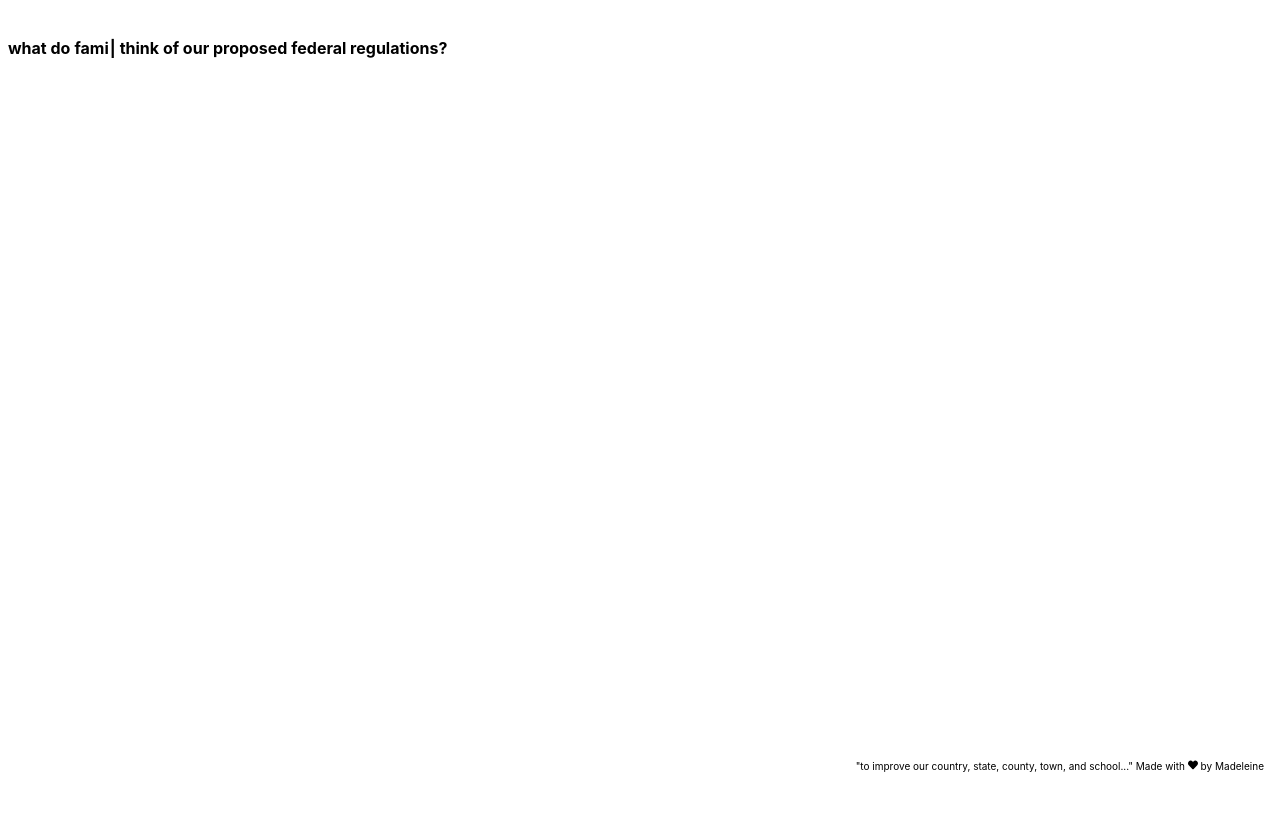
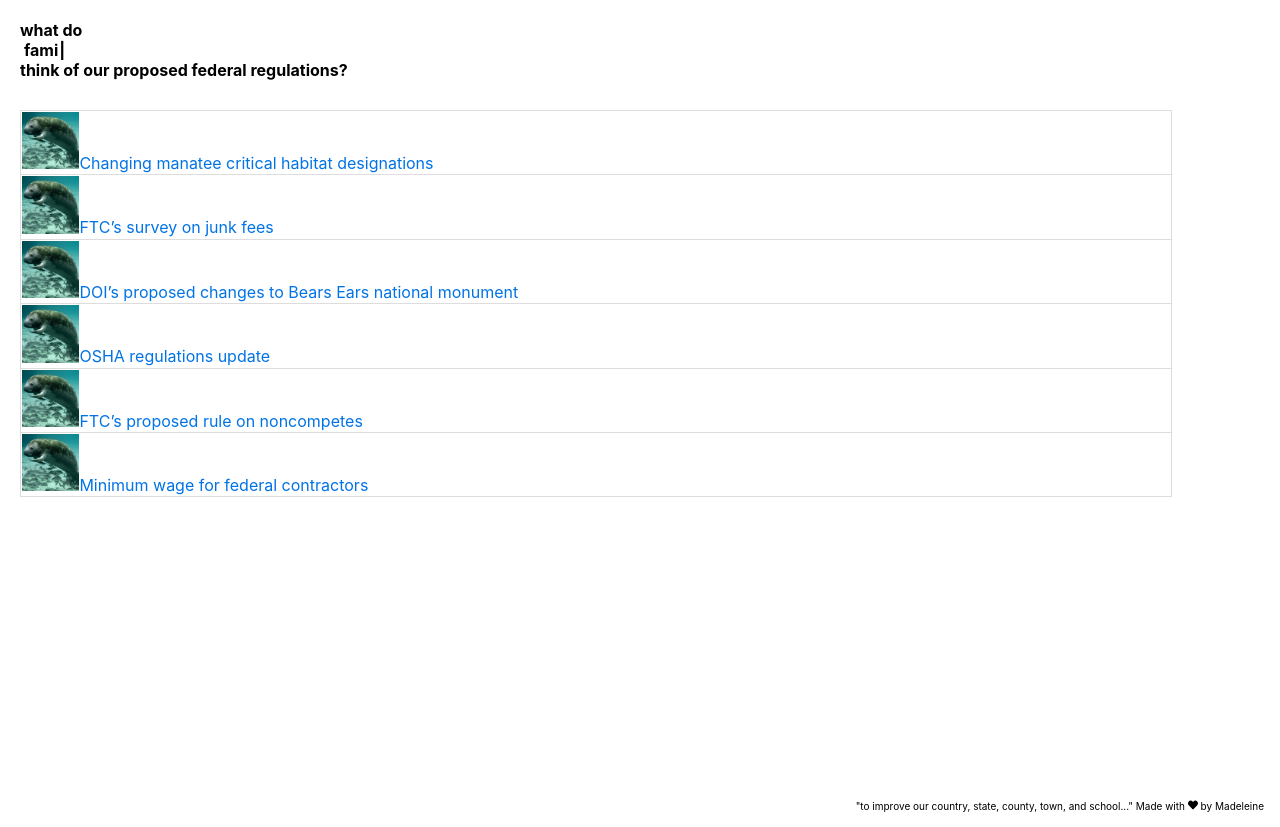
Before and after one commit to iamalivetoday/fed_reg_viz, a React (Create React App) app in the folder regulations-frontend/: page / in a window 1280 px wide. Shown: the top 827 px of the page. Before the commit the page ends 800 px from the top, so only its background shows below. Built offline with nearby package versions, Linux system fonts and the light colour scheme.

Commit message:
homepage updates

```diff
--- a/regulations-frontend/src/pages/HomePage.js
+++ b/regulations-frontend/src/pages/HomePage.js
@@ -2,30 +2,63 @@ import React from 'react';
 import styled from 'styled-components';
 import Typewriter from 'typewriter-effect';
 
+// Import images from the assets folder
+import ManateeImage from '../assets/manatee.jpg';
+
 const HomePageContainer = styled.div`
   display: flex;
-  align-items: center;
-  justify-content: left;
+  flex-direction: column;
+  align-items: flex-start;
+  justify-content: start;
   height: 95vh;
   width: 100%;
+  overflow:hidden;
   position: relative;
+  padding: 20px;
 `;
 
 const HorizontalText = styled.div`
   font-size: 1rem;
   font-weight: bold;
   text-align: left;
-  padding-left: 8px;
   color: black;
-  position: absolute;
-  display: flex; /* Ensures inline behavior */
-  top: 5%;
+  margin-bottom: 20px;
 `;
 
 const TypewriterWrapper = styled.span`
-  display: inline; /* Makes sure it stays inline */
-  margin-left: 4px; /* Adds space before the typewriter */
-  margin-right: 4px;
+  display: flex;
+  margin-left: 4px;
+  margin-right: 3px;
+`;
+
+const TableContainer = styled.table`
+  width: 90%;
+  border-collapse: collapse;
+  margin-top: 10px;
+
+  th, td {
+    text-align: left;
+    border: 1px solid #ddd;
+  }
+
+  th {
+    background-color: #f4f4f4;
+    font-weight: bold;
+  }
+
+  a {
+    text-decoration: none;
+    color: #0073e6;
+
+    &:hover {
+      text-decoration: underline;
+    }
+  }
+
+  img {
+    width: 5%;
+    height: 5%;
+  }
 `;
 
 const HomePage = () => {
@@ -36,10 +69,43 @@ const HomePage = () => {
   ];
   const shuffledStrings = typewriterStrings.sort(() => Math.random() - 0.5);
 
+  const regulations = [
+    {
+      image: ManateeImage, // Local image
+      title: "Changing manatee critical habitat designations",
+      link: "https://www.regulations.gov/document/FWS-R4-ES-2024-0073-0001"
+    },
+    {
+      image: ManateeImage, // Reuse for other entries if placeholder is acceptable
+      title: "FTC’s survey on junk fees",
+      link: "https://www.regulations.gov/document/FTC-2023-0064-0001"
+    },
+    {
+      image: ManateeImage,
+      title: "DOI’s proposed changes to Bears Ears national monument",
+      link: "https://www.regulations.gov/document/DOI-2017-0002-0001"
+    },
+    {
+      image: ManateeImage,
+      title: "OSHA regulations update",
+      link: "https://www.regulations.gov/document/OSHA-2021-0009-4761"
+    },
+    {
+      image: ManateeImage,
+      title: "FTC’s proposed rule on noncompetes",
+      link: "https://www.regulations.gov/docket/FTC-2023-0007"
+    },
+    {
+      image: ManateeImage,
+      title: "Minimum wage for federal contractors",
+      link: "https://www.regulations.gov/document/DOL_FRDOC_0001-0343"
+    }
+  ];
+
   return (
     <HomePageContainer>
       <HorizontalText>
-        what do {'  '}
+        what do
         <TypewriterWrapper>
           <Typewriter
             options={{
@@ -54,6 +120,21 @@ const HomePage = () => {
         </TypewriterWrapper>{' '}
         think of our proposed federal regulations?
       </HorizontalText>
+      <TableContainer>
+        <tbody>
+          {regulations.map((regulation, index) => (
+            <tr key={index}>
+              <td>
+                <img src={regulation.image} alt={regulation.title} />
+
+                <a href={regulation.link} target="_blank" rel="noopener noreferrer">
+                  {regulation.title}
+                </a>
+              </td>
+            </tr>
+          ))}
+        </tbody>
+      </TableContainer>
     </HomePageContainer>
   );
 };
```
Also changed, not shown: regulations-frontend/src/assets/bears-ears-h.webp (added), regulations-frontend/src/assets/manatee.jpg (added).
